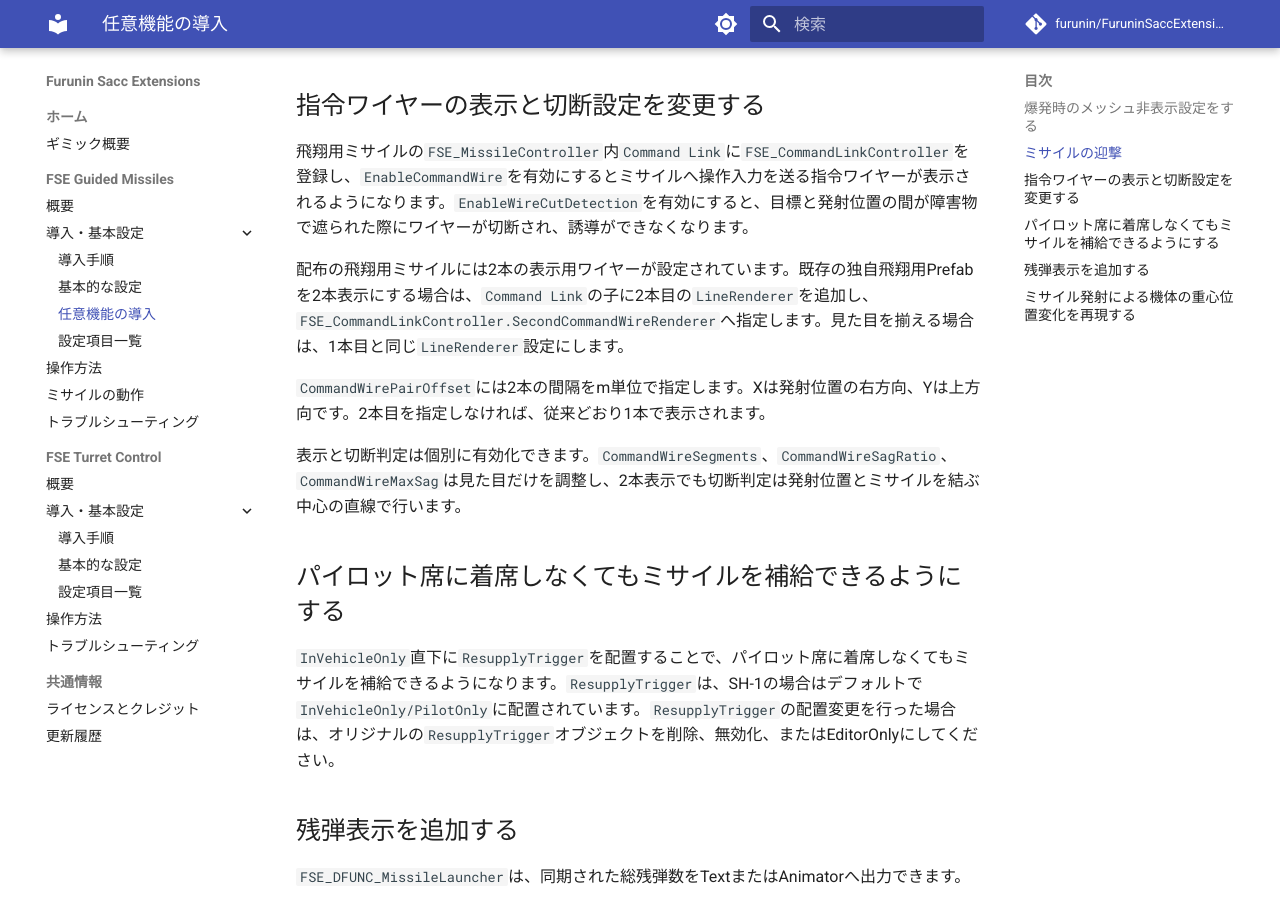
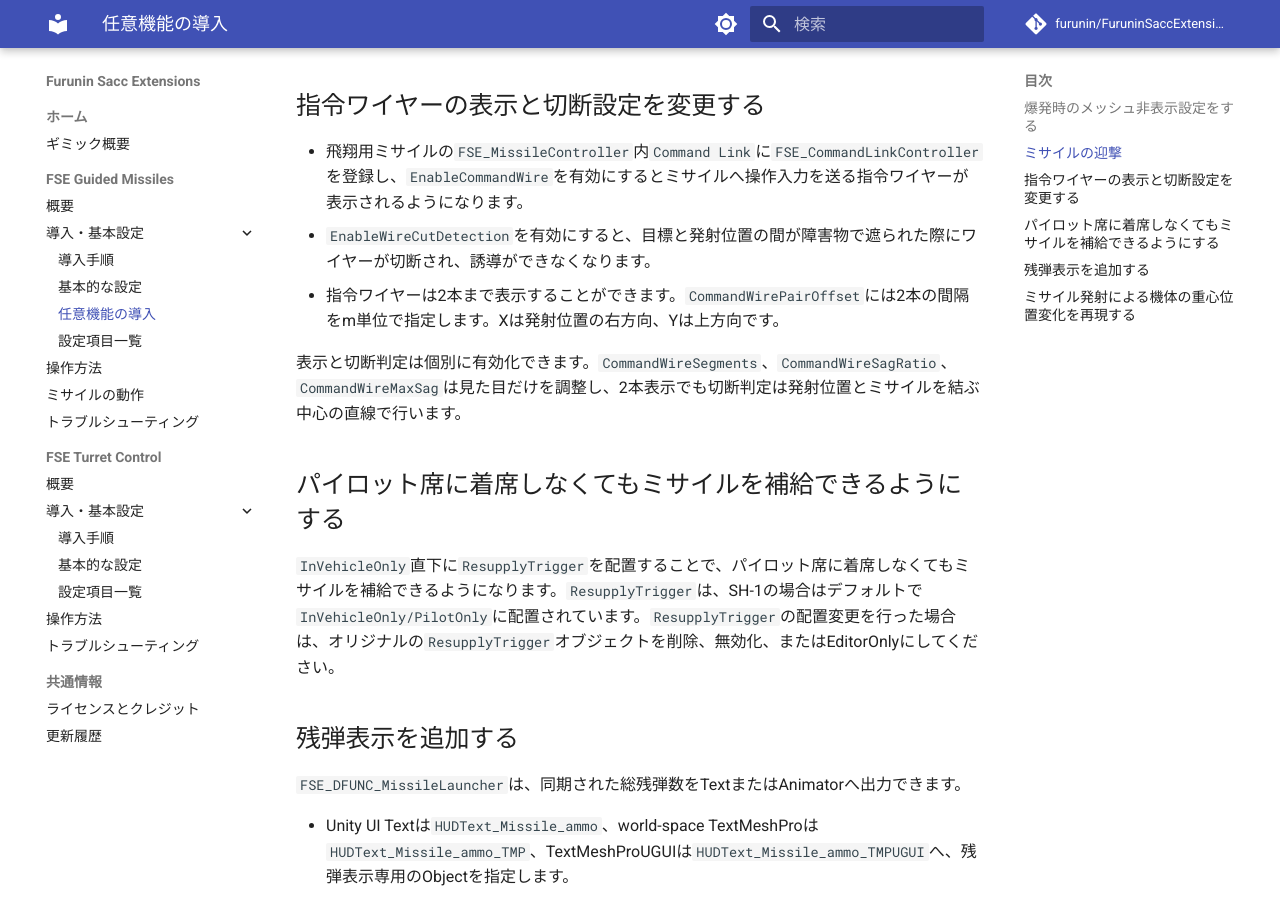
Before and after one commit to furunin/FuruninSaccExtensions-Docs, an MkDocs documentation site: the page built from docs/guided-missiles/optional-features.md, in a window 1280 px wide and 900 px high, scrolled down 1174 px. Built offline with MkDocs 1.6.1 and Material for MkDocs 9.7.7, drawn with Linux system fonts in a browser that asks for light colours; comment, search, counter and statistics services are not loaded; the version menu is left out.

Commit message:
文書を整理

```diff
--- a/docs/guided-missiles/optional-features.md
+++ b/docs/guided-missiles/optional-features.md
@@ -26,11 +26,9 @@
 
 ## 指令ワイヤーの表示と切断設定を変更する
 
-飛翔用ミサイルの`FSE_MissileController`内`Command Link`に`FSE_CommandLinkController`を登録し、`EnableCommandWire`を有効にするとミサイルへ操作入力を送る指令ワイヤーが表示されるようになります。`EnableWireCutDetection`を有効にすると、目標と発射位置の間が障害物で遮られた際にワイヤーが切断され、誘導ができなくなります。
-
-配布の飛翔用ミサイルには2本の表示用ワイヤーが設定されています。既存の独自飛翔用Prefabを2本表示にする場合は、`Command Link`の子に2本目の`LineRenderer`を追加し、`FSE_CommandLinkController.SecondCommandWireRenderer`へ指定します。見た目を揃える場合は、1本目と同じ`LineRenderer`設定にします。
-
-`CommandWirePairOffset`には2本の間隔をm単位で指定します。Xは発射位置の右方向、Yは上方向です。2本目を指定しなければ、従来どおり1本で表示されます。
+- 飛翔用ミサイルの`FSE_MissileController`内`Command Link`に`FSE_CommandLinkController`を登録し、`EnableCommandWire`を有効にするとミサイルへ操作入力を送る指令ワイヤーが表示されるようになります。
+- `EnableWireCutDetection`を有効にすると、目標と発射位置の間が障害物で遮られた際にワイヤーが切断され、誘導ができなくなります。
+- 指令ワイヤーは2本まで表示することができます。`CommandWirePairOffset`には2本の間隔をm単位で指定します。Xは発射位置の右方向、Yは上方向です。
 
 表示と切断判定は個別に有効化できます。`CommandWireSegments`、`CommandWireSagRatio`、`CommandWireMaxSag`は見た目だけを調整し、2本表示でも切断判定は発射位置とミサイルを結ぶ中心の直線で行います。
 
```
